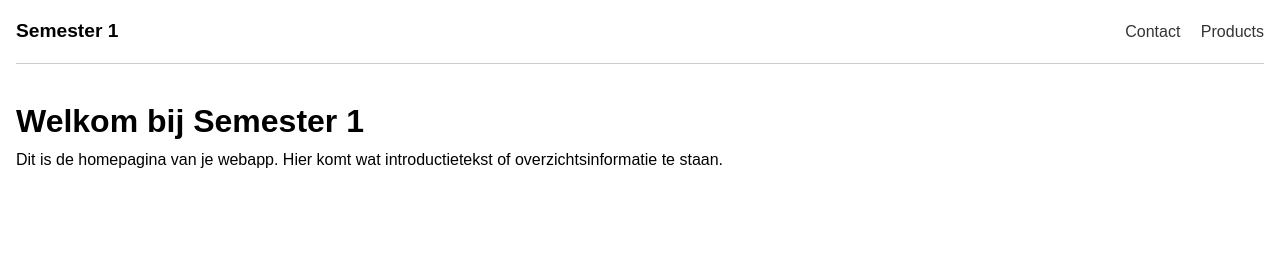
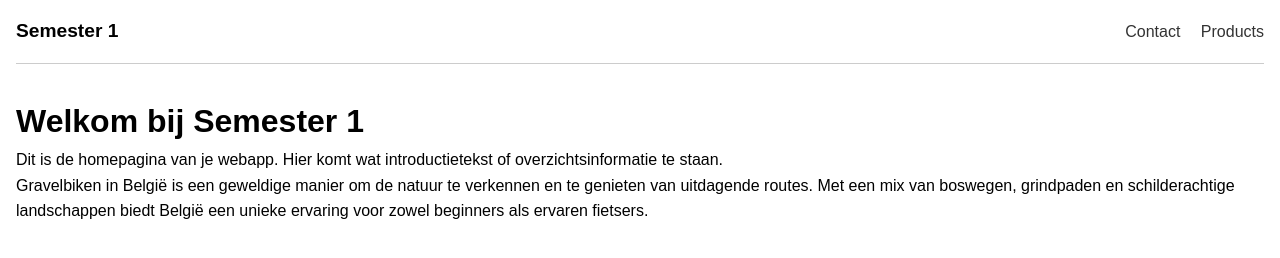
Before and after one commit to docentDavid/semester-1, a plain HTML site: page index.html in a window 1280 px wide. Drawn offline with Linux system fonts and the light colour scheme.

Commit message:
Update index.html

```diff
--- a/index.html
+++ b/index.html
@@ -21,6 +21,12 @@
         Dit is de homepagina van je webapp. Hier komt wat introductietekst of
         overzichtsinformatie te staan.
       </p>
+      <p>
+        Gravelbiken in België is een geweldige manier om de natuur te verkennen
+        en te genieten van uitdagende routes. Met een mix van boswegen,
+        grindpaden en schilderachtige landschappen biedt België een unieke
+        ervaring voor zowel beginners als ervaren fietsers.
+      </p>
     </main>
   </body>
 </html>
```
